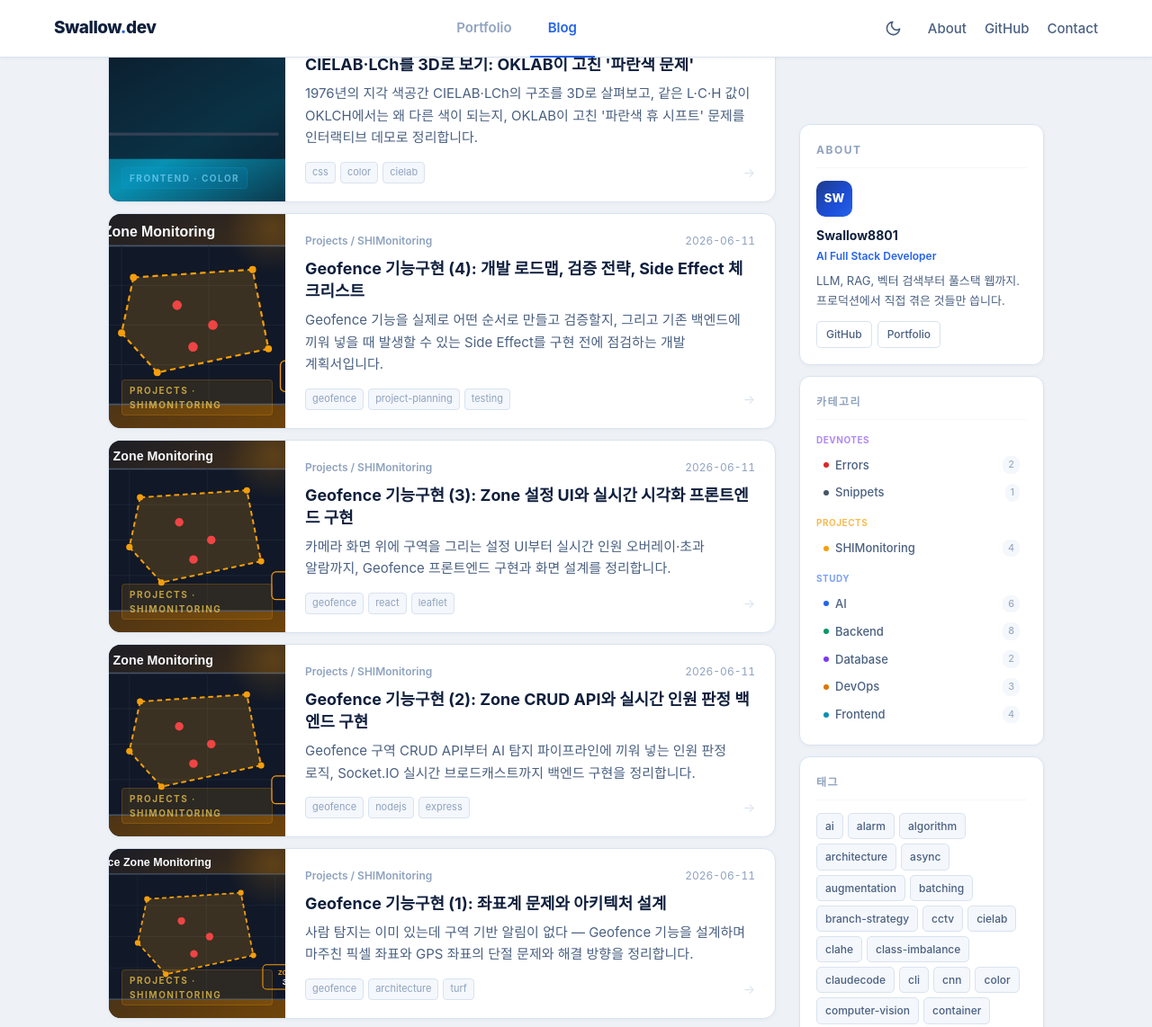
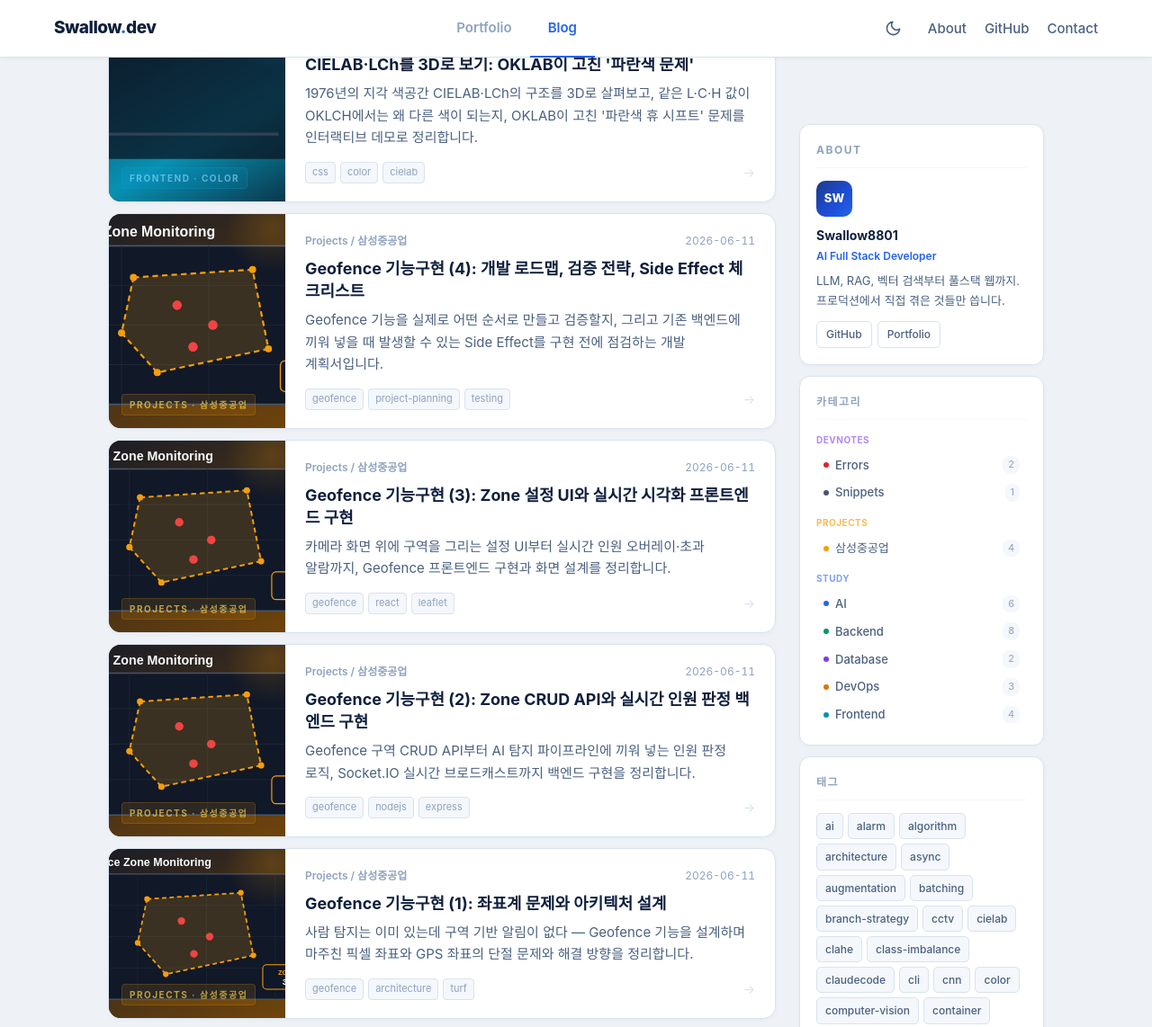
Before and after one commit to swallow8801/Swallow8801.github.io, a Jekyll site: the page built from blog/index.html, in a window 1280 px wide and 1400 px high, scrolled down 1169 px, cut to the strip 0-1142 px from the top of the window. Shown: the whole strip at 90% size. Built offline with Jekyll 4.4.1, drawn with Linux system fonts in a browser that asks for light colours; some web fonts are replaced.

Commit message:
fix: 프로젝트 소분류 표시명을 'SHIMonitoring' → '삼성중공업'으로 변경
front matter subcategory와 blog/index.html의 필터·라벨을 동기화해
사이드바, 소분류 필터, 헤더 커버에 '삼성중공업'으로 표시되도록 한다.
폴더 경로(_posts/Projects/SHIMonitoring)와 카테고리 커버 클래스/이미지
매핑(category-cover--shimonitoring, shi-header.png)은 그대로 유지한다.

```diff
--- a/_posts/Projects/SHIMonitoring/2026-06-11-geofence-feature-1-design.md
+++ b/_posts/Projects/SHIMonitoring/2026-06-11-geofence-feature-1-design.md
@@ -4,7 +4,7 @@ title: "Geofence 기능구현 (1): 좌표계 문제와 아키텍처 설계"
 date: 2026-06-11
 series: "Projects"
 category: "Projects"
-subcategory: "SHIMonitoring"
+subcategory: "삼성중공업"
 tags: [geofence, architecture, turf, gis, cctv, system-design]
 description: "사람 탐지는 이미 있는데 구역 기반 알림이 없다 — Geofence 기능을 설계하며 마주친 픽셀 좌표와 GPS 좌표의 단절 문제와 해결 방향을 정리합니다."
 image: /assets/img/posts/geofence-feature-thumb.svg
--- a/_posts/Projects/SHIMonitoring/2026-06-11-geofence-feature-2-backend.md
+++ b/_posts/Projects/SHIMonitoring/2026-06-11-geofence-feature-2-backend.md
@@ -4,7 +4,7 @@ title: "Geofence 기능구현 (2): Zone CRUD API와 실시간 인원 판정 백
 date: 2026-06-11
 series: "Projects"
 category: "Projects"
-subcategory: "SHIMonitoring"
+subcategory: "삼성중공업"
 tags: [geofence, nodejs, express, turf, socketio, mssql]
 description: "Geofence 구역 CRUD API부터 AI 탐지 파이프라인에 끼워 넣는 인원 판정 로직, Socket.IO 실시간 브로드캐스트까지 백엔드 구현을 정리합니다."
 image: /assets/img/posts/geofence-feature-thumb.svg
--- a/_posts/Projects/SHIMonitoring/2026-06-11-geofence-feature-3-frontend.md
+++ b/_posts/Projects/SHIMonitoring/2026-06-11-geofence-feature-3-frontend.md
@@ -4,7 +4,7 @@ title: "Geofence 기능구현 (3): Zone 설정 UI와 실시간 시각화 프론
 date: 2026-06-11
 series: "Projects"
 category: "Projects"
-subcategory: "SHIMonitoring"
+subcategory: "삼성중공업"
 tags: [geofence, react, leaflet, ui-ux, socketio, frontend]
 description: "카메라 화면 위에 구역을 그리는 설정 UI부터 실시간 인원 오버레이·초과 알람까지, Geofence 프론트엔드 구현과 화면 설계를 정리합니다."
 image: /assets/img/posts/geofence-feature-thumb.svg
--- a/_posts/Projects/SHIMonitoring/2026-06-11-geofence-feature-4-roadmap.md
+++ b/_posts/Projects/SHIMonitoring/2026-06-11-geofence-feature-4-roadmap.md
@@ -4,7 +4,7 @@ title: "Geofence 기능구현 (4): 개발 로드맵, 검증 전략, Side Effect
 date: 2026-06-11
 series: "Projects"
 category: "Projects"
-subcategory: "SHIMonitoring"
+subcategory: "삼성중공업"
 tags: [geofence, project-planning, testing, branch-strategy, side-effects, roadmap]
 description: "Geofence 기능을 실제로 어떤 순서로 만들고 검증할지, 그리고 기존 백엔드에 끼워 넣을 때 발생할 수 있는 Side Effect를 구현 전에 점검하는 개발 계획서입니다."
 image: /assets/img/posts/geofence-feature-thumb.svg
--- a/_sass/_blog.scss
+++ b/_sass/_blog.scss
@@ -221,7 +221,7 @@
 .category-cover--snippets { background-image: url("/assets/img/category/header/snippets-header.png"); }
 .category-cover--errors   { background-image: url("/assets/img/category/header/errors-header.png"); }
 
-// ─── 프로젝트(SHIMonitoring) 커버 — 카테고리군과 다른 무드 ──
+// ─── 프로젝트(삼성중공업) 커버 — 카테고리군과 다른 무드 ──
 .category-cover--shimonitoring {
   background-image: url("/assets/img/category/header/shi-header.png");
   align-items: flex-end;
--- a/blog/index.html
+++ b/blog/index.html
@@ -193,9 +193,9 @@ description: "개발 과정의 실험, 판단, 회고를 기록합니다."
 {% assign key = cat | downcase %}
     {{ key | jsonify }}: { name: {{ cat | jsonify }}, desc: {{ site.data.category_meta[key] | jsonify }}, count: {{ cat_posts | size }}, tags: {{ cat_tags | jsonify }} }{% unless forloop.last %},{% endunless %}
 {% endfor %},
-{% assign shi_posts = site.posts | where: "series", "Projects" | where: "subcategory", "SHIMonitoring" %}
+{% assign shi_posts = site.posts | where: "series", "Projects" | where: "subcategory", "삼성중공업" %}
 {% assign shi_tags = shi_posts | map: "tags" | join: "," | split: "," | uniq | slice: 0, 4 %}
-    "shimonitoring": { name: "SHI Monitoring", desc: {{ site.data.category_meta.shimonitoring | jsonify }}, count: {{ shi_posts | size }}, tags: {{ shi_tags | jsonify }} }
+    "shimonitoring": { name: "삼성중공업", desc: {{ site.data.category_meta.shimonitoring | jsonify }}, count: {{ shi_posts | size }}, tags: {{ shi_tags | jsonify }} }
   };
 
   /* 소분류 바 생성 + 표시 */
```
